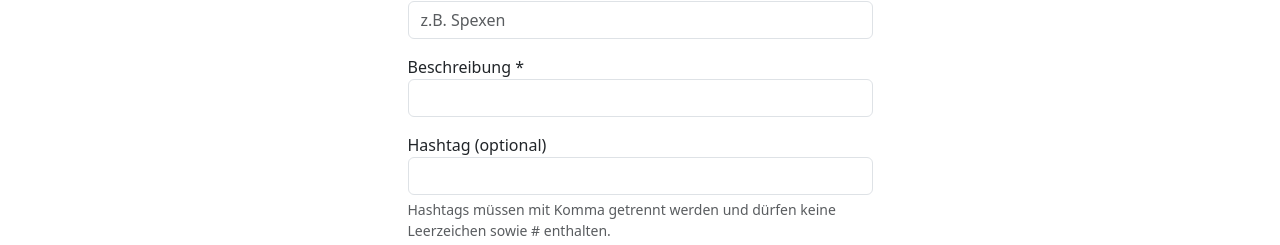
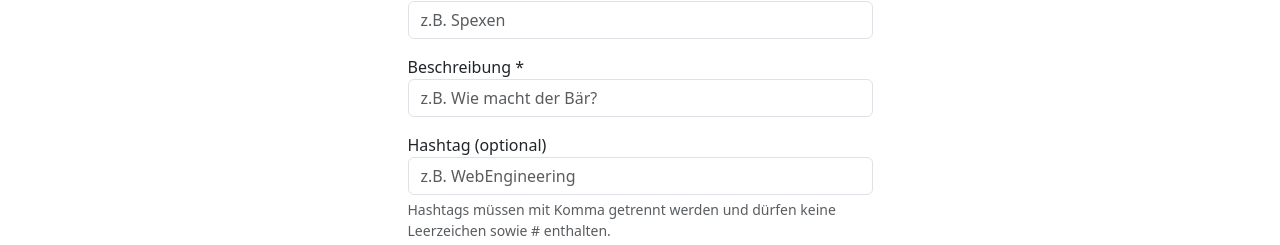
Before and after one commit to themaier/ChallengeAccepted, a Vue app in the folder frontend/: page /erstellen in a window 1280 px wide. Shown: the part 207-452 px from the top of the page. Built offline with nearby package versions, Linux system fonts and the light colour scheme; no server answers; sample sign-in values are in the browser's storage.

Commit message:
update readme, fix login password not considered

```diff
--- a/frontend/src/views/CreateChallengeView.vue
+++ b/frontend/src/views/CreateChallengeView.vue
@@ -13,7 +13,7 @@
             </div>
             <div class="mb-3">
                 <label for="description">Beschreibung *</label>
-                <input type="text" class="form-control" required id="description" v-model="challenge.description">
+                <input type="text" class="form-control" required id="description" v-model="challenge.description" placeholder="z.B. Wie macht der Bär?" >
                 <div class="invalid-feedback">
                   Challenge Beschreibung muss befüllt sein.
                 </div>
@@ -21,7 +21,7 @@
 
             <div class="mb-3">
                 <label for="hashtags">Hashtag (optional)</label>
-                <input type="text" class="form-control" id="hashtags" v-model="challenge.hashtags_list" aria-describedby="hashtagHelp">
+                <input type="text" class="form-control" id="hashtags" v-model="challenge.hashtags_list" aria-describedby="hashtagHelp" placeholder="z.B. WebEngineering">
                 <div id="hashtagHelp" class="form-text">
                   Hashtags müssen mit Komma getrennt werden und dürfen keine Leerzeichen sowie # enthalten.
                 </div>
@@ -172,7 +172,7 @@ const getFriends = async () => {
 
 const copyTextToClipboard = () => {
   navigator.clipboard.writeText(`http://${ipv4}:3000/registrieren?challengeId=${challengeId.value}`).then(function() {
-  }).catch(function(err) {
+  }).catch(err => {
     console.error('Error in copying link: ', err);
   });
 }
```
Also changed, not shown: 2 other files (tests, documents, lock files or other folders).
